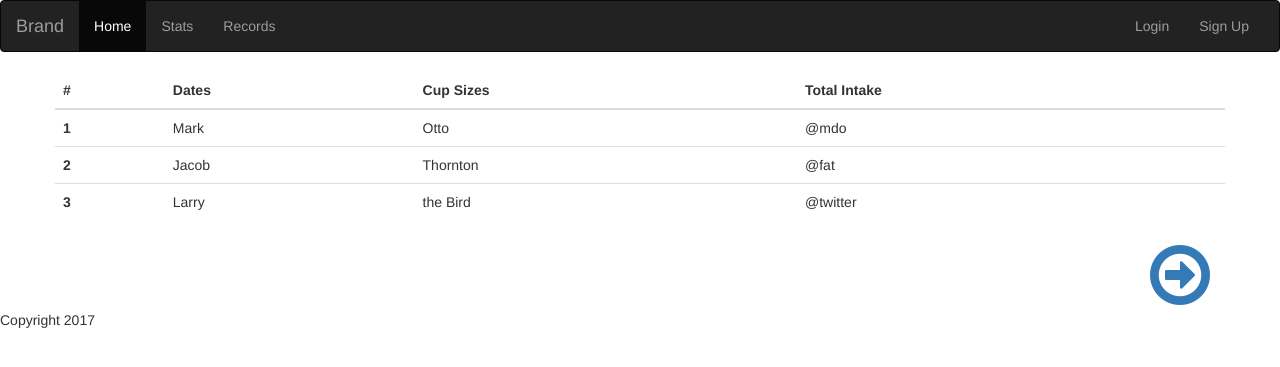
After one commit to Clarke90/comp2106-assignment2, a Node server app: page /records in a window 1280 px wide. The commit adds this page. Shown: the top 367 px of the page. Run offline with Node 20, Linux system fonts and the light colour scheme; some libraries are stand-ins or nearby versions.

Commit message:
added more pages

```diff
--- a/app.js
+++ b/app.js
@@ -20,7 +20,8 @@ db.once('open', function() {
 app.set('views', path.join(__dirname, 'views'));
 // set the view engine to ejs
 app.set('view engine', 'ejs');
-
+// use public folder
+app.use(express.static(path.join(__dirname, 'public')));
 app.use('/', index);
 
 // run
--- /dev/null
+++ b/public/stylesheet/style.css
@@ -0,0 +1,6 @@
+html{
+  background: red;
+}
+i.fa.fa-arrow-circle-o-right.fa-5x.pull-right.next-arrow {
+    margin-left: 10%!important;
+}
--- a/routes/index.js
+++ b/routes/index.js
@@ -6,4 +6,14 @@ router.get('/', function(req, res, next) {
   res.render('index', { title: 'test' });
 });
 
+/* GET stats page. */
+router.get('/stats', function(req, res, next){
+  res.render('stats', { title:'Stats'});
+});
+
+/* GET records page. */
+router.get('/records', function(req, res, next){
+  res.render('records', { title:'Records'});
+});
+
 module.exports = router;
--- a/views/partials/footer.ejs
+++ b/views/partials/footer.ejs
@@ -1,5 +1,7 @@
 
 <p>Copyright 2017</p>
 <script type="text/javascript" src="https://cdnjs.cloudflare.com/ajax/libs/jquery/3.1.1/jquery.min.js"></script>
+<!-- Latest compiled and minified JavaScript -->
+<script src="https://maxcdn.bootstrapcdn.com/bootstrap/3.3.7/js/bootstrap.min.js" integrity="sha384-Tc5IQib027qvyjSMfHjOMaLkfuWVxZxUPnCJA7l2mCWNIpG9mGCD8wGNIcPD7Txa" crossorigin="anonymous"></script>
 </body>
 </html>
--- a/views/partials/header.ejs
+++ b/views/partials/header.ejs
@@ -3,7 +3,12 @@
   <head>
     <meta charset="utf-8">
     <title>assignment2</title>
-    <link rel='stylesheet' href='/stylesheets/style.css' />
-    <link rel="stylesheet" href="https://cdnjs.cloudflare.com/ajax/libs/skeleton/2.0.4/skeleton.min.css">
+    <!-- Latest compiled and minified CSS -->
+    <link rel="stylesheet" href="https://maxcdn.bootstrapcdn.com/bootstrap/3.3.7/css/bootstrap.min.css" integrity="sha384-BVYiiSIFeK1dGmJRAkycuHAHRg32OmUcww7on3RYdg4Va+PmSTsz/K68vbdEjh4u" crossorigin="anonymous">
+    <link rel="stylesheet" href="https://maxcdn.bootstrapcdn.com/font-awesome/4.7.0/css/font-awesome.min.css">
+      <link rel='stylesheet' href='/stylesheets/style.css' />
+      <!-- Mobile Specific Metas
+      –––––––––––––––––––––––––––––––––––––––––––––––––– -->
+      <meta name="viewport" content="width=device-width, initial-scale=1">
   </head>
   <body>
--- /dev/null
+++ b/views/partials/navigation.ejs
@@ -0,0 +1,27 @@
+<nav class="navbar navbar-inverse">
+  <div class="container-fluid">
+    <!-- Brand and toggle get grouped for better mobile display -->
+    <div class="navbar-header">
+      <button type="button" class="navbar-toggle collapsed" data-toggle="collapse" data-target="#bs-example-navbar-collapse-1" aria-expanded="false">
+        <span class="sr-only">Toggle navigation</span>
+        <span class="icon-bar"></span>
+        <span class="icon-bar"></span>
+        <span class="icon-bar"></span>
+      </button>
+      <a class="navbar-brand" href="#">Brand</a>
+    </div>
+
+    <!-- Collect the nav links, forms, and other content for toggling -->
+    <div class="collapse navbar-collapse" id="bs-example-navbar-collapse-1">
+      <ul class="nav navbar-nav">
+        <li class="active"><a href="/">Home <span class="sr-only">(current)</span></a></li>
+        <li><a href="/stats">Stats</a></li>
+        <li><a href="/records">Records</a></li>
+      </ul>
+      <ul class="nav navbar-nav navbar-right">
+        <li><a href="#">Login</a></li>
+        <li><a href="#">Sign Up</a></li>
+      </ul>
+    </div><!-- /.navbar-collapse -->
+  </div><!-- /.container-fluid -->
+</nav>
--- /dev/null
+++ b/views/records.ejs
@@ -0,0 +1,42 @@
+<% include ./partials/header.ejs %>
+
+<% include ./partials/navigation.ejs %>
+<div class="section hero">
+<div class="container">
+<div class="row">
+<table class="table">
+  <thead class="thead-inverse">
+    <tr>
+      <th>#</th>
+      <th>Dates</th>
+      <th>Cup Sizes</th>
+      <th>Total Intake</th>
+    </tr>
+  </thead>
+  <tbody>
+    <tr>
+      <th scope="row">1</th>
+      <td>Mark</td>
+      <td>Otto</td>
+      <td>@mdo</td>
+    </tr>
+    <tr>
+      <th scope="row">2</th>
+      <td>Jacob</td>
+      <td>Thornton</td>
+      <td>@fat</td>
+    </tr>
+    <tr>
+      <th scope="row">3</th>
+      <td>Larry</td>
+      <td>the Bird</td>
+      <td>@twitter</td>
+    </tr>
+  </tbody>
+</table>
+</div>
+<a href="stats"><i class="fa fa-arrow-circle-o-right fa-5x pull-right next-arrow" aria-hidden="true"></i></a>
+</div>
+</div>
+
+<% include ./partials/footer.ejs %>
```
Also changed, not shown: views/index.ejs (+35 -1 lines), views/stats.ejs (added, +35 -0 lines), public/images/iphone.png (added).
